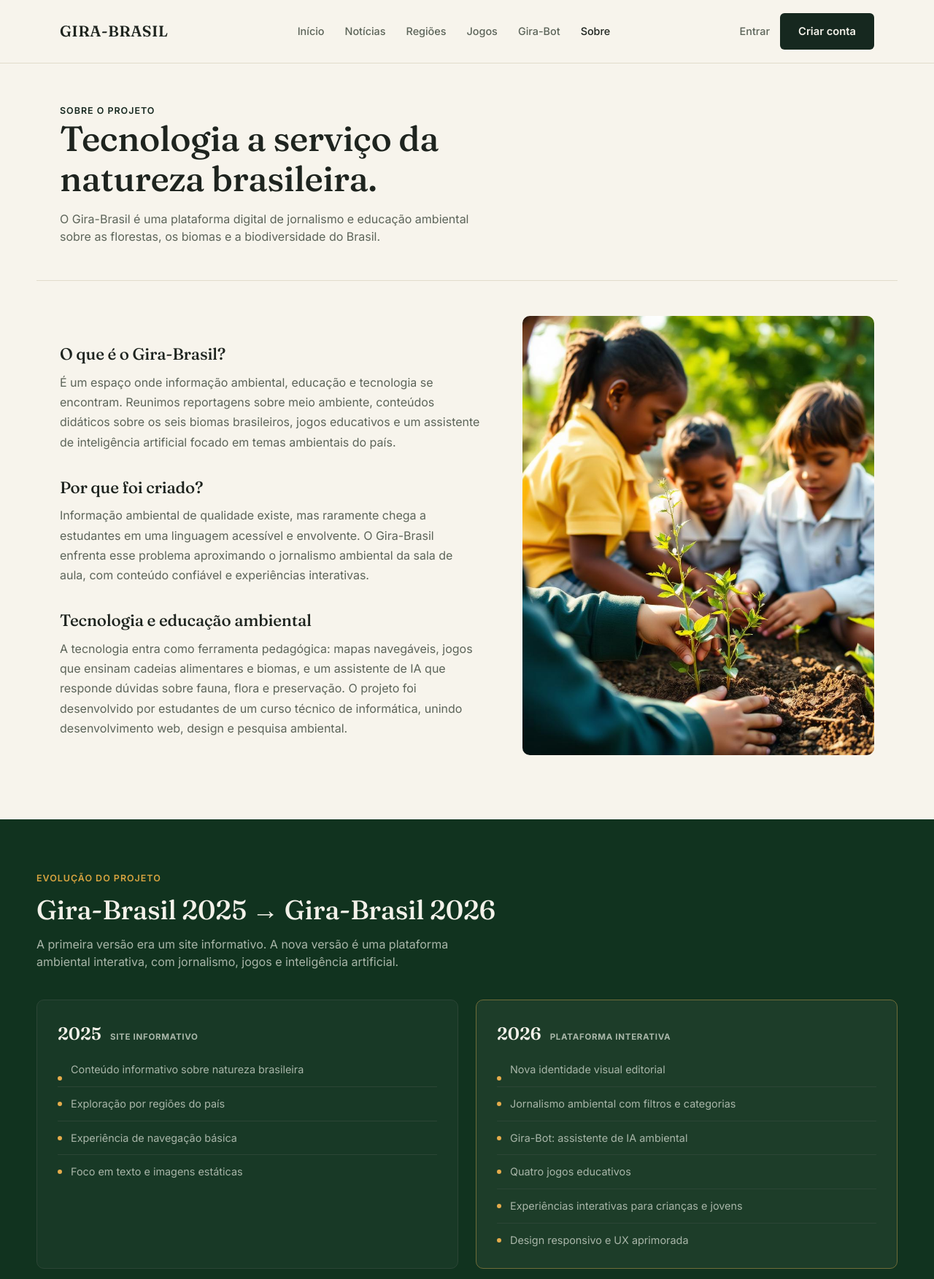
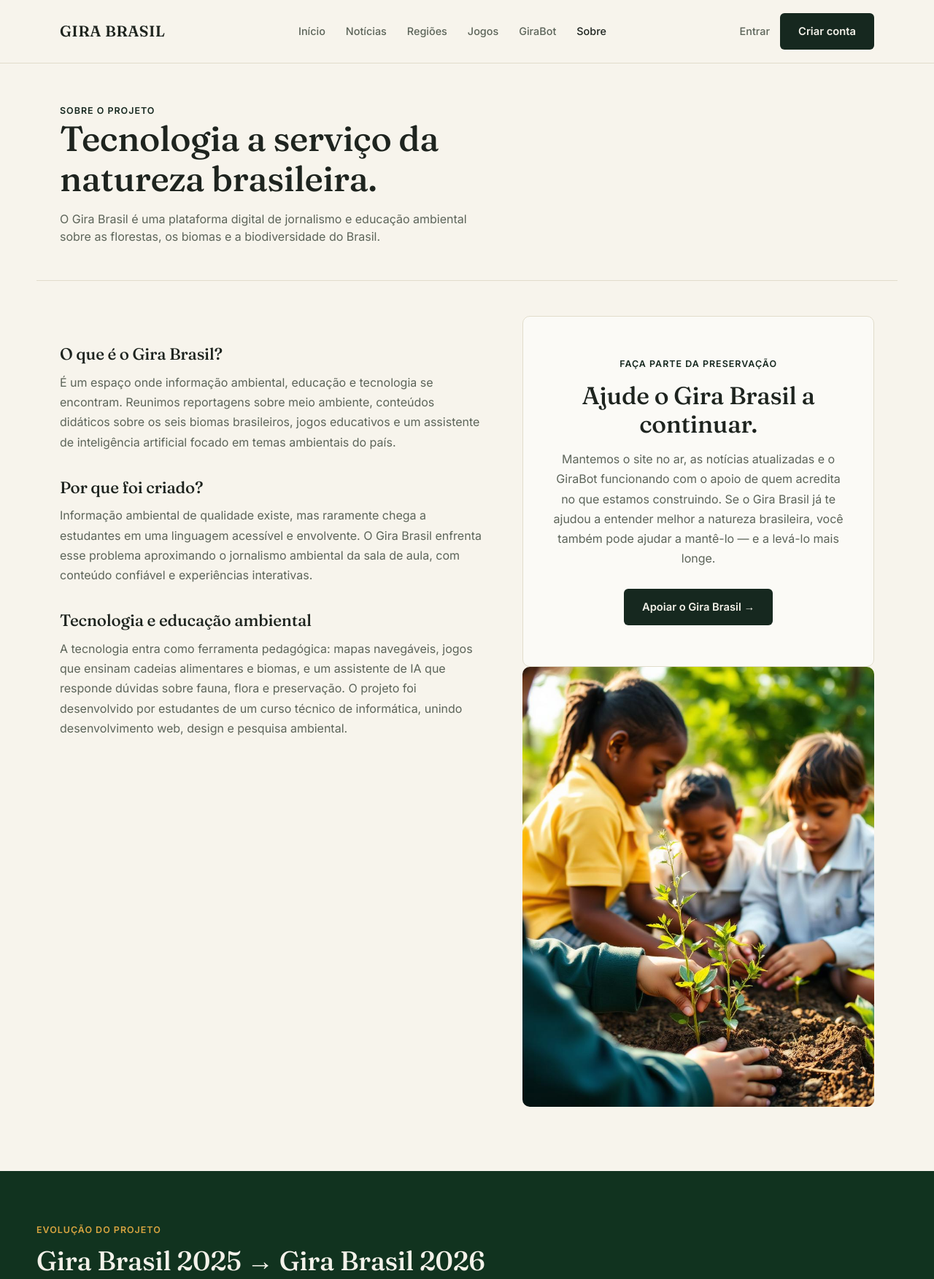
Before and after one commit to brasilgira/girabrasil-v2, a website: page public/sobre.html in a window 1280 px wide. Shown: the top 1753 px of the page at 73% size. Drawn offline with Linux system fonts and the light colour scheme.

Commit message:
Update sobre.html

```diff
--- a/public/sobre.html
+++ b/public/sobre.html
@@ -3,7 +3,7 @@
 <head>
 <meta charset="UTF-8">
 <meta name="viewport" content="width=device-width, initial-scale=1.0">
-<title>Sobre — Gira-Brasil</title>
+<title>Sobre — GiraBrasil</title>
 <link rel="stylesheet" href="css/base.css">
 <link rel="stylesheet" href="css/sobre.css">
 </head>
@@ -11,13 +11,13 @@
 
 <header class="header-site">
   <div class="header-inner">
-    <a href="index.html" class="logo-site">Gira-Brasil</a>
+    <a href="index.html" class="logo-site">Gira Brasil</a>
     <nav class="nav-site">
       <a href="index.html">Início</a>
       <a href="noticias.html">Notícias</a>
       <a href="regioes.html">Regiões</a>
       <a href="jogos.html">Jogos</a>
-      <a href="girabot.html">Gira-Bot</a>
+      <a href="girabot.html">GiraBot</a>
       <a href="sobre.html" class="ativo">Sobre</a>
     </nav>
     <div class="header-acoes">
@@ -30,22 +30,28 @@
 <div class="pagina-titulo">
   <div class="eyebrow">SOBRE O PROJETO</div>
   <h1>Tecnologia a serviço da natureza brasileira.</h1>
-  <p>O Gira-Brasil é uma plataforma digital de jornalismo e educação ambiental sobre as florestas, os biomas e a biodiversidade do Brasil.</p>
+  <p>O Gira Brasil é uma plataforma digital de jornalismo e educação ambiental sobre as florestas, os biomas e a biodiversidade do Brasil.</p>
 </div>
 
 <section class="secao-sobre-grid">
   <div class="sobre-texto">
-    <h2>O que é o Gira-Brasil?</h2>
+    <h2>O que é o Gira Brasil?</h2>
     <p>É um espaço onde informação ambiental, educação e tecnologia se encontram. Reunimos reportagens sobre meio ambiente, conteúdos didáticos sobre os seis biomas brasileiros, jogos educativos e um assistente de inteligência artificial focado em temas ambientais do país.</p>
 
     <h2>Por que foi criado?</h2>
-    <p>Informação ambiental de qualidade existe, mas raramente chega a estudantes em uma linguagem acessível e envolvente. O Gira-Brasil enfrenta esse problema aproximando o jornalismo ambiental da sala de aula, com conteúdo confiável e experiências interativas.</p>
+    <p>Informação ambiental de qualidade existe, mas raramente chega a estudantes em uma linguagem acessível e envolvente. O Gira Brasil enfrenta esse problema aproximando o jornalismo ambiental da sala de aula, com conteúdo confiável e experiências interativas.</p>
 
     <h2>Tecnologia e educação ambiental</h2>
     <p>A tecnologia entra como ferramenta pedagógica: mapas navegáveis, jogos que ensinam cadeias alimentares e biomas, e um assistente de IA que responde dúvidas sobre fauna, flora e preservação. O projeto foi desenvolvido por estudantes de um curso técnico de informática, unindo desenvolvimento web, design e pesquisa ambiental.</p>
   </div>
 
   <div class="sobre-imagem">
+    <div class="doacao-cta-inner doacao-cta-compacta">
+      <div class="eyebrow">FAÇA PARTE DA PRESERVAÇÃO</div>
+      <h2>Ajude o Gira Brasil a continuar.</h2>
+      <p>Mantemos o site no ar, as notícias atualizadas e o GiraBot funcionando com o apoio de quem acredita no que estamos construindo. Se o Gira Brasil já te ajudou a entender melhor a natureza brasileira, você também pode ajudar a mantê-lo — e a levá-lo mais longe.</p>
+      <a href="doacao.html" class="botao botao-primario">Apoiar o Gira Brasil →</a>
+    </div>
     <img src="assets/noticias/news-educacao.jpg" alt="Crianças plantando mudas de árvores em atividade de educação ambiental">
   </div>
 </section>
@@ -53,7 +59,7 @@
 <section class="secao-evolucao">
   <div class="evolucao-inner">
     <div class="eyebrow claro">EVOLUÇÃO DO PROJETO</div>
-    <h2>Gira-Brasil 2025 → Gira-Brasil 2026</h2>
+    <h2>Gira Brasil 2025 → Gira Brasil 2026</h2>
     <p>A primeira versão era um site informativo. A nova versão é uma plataforma ambiental interativa, com jornalismo, jogos e inteligência artificial.</p>
 
     <div class="grid-evolucao">
@@ -78,7 +84,7 @@
         <ul>
           <li>Nova identidade visual editorial</li>
           <li>Jornalismo ambiental com filtros e categorias</li>
-          <li>Gira-Bot: assistente de IA ambiental</li>
+          <li>GiraBot: assistente de IA ambiental</li>
           <li>Quatro jogos educativos</li>
           <li>Experiências interativas para crianças e jovens</li>
           <li>Design responsivo e UX aprimorada</li>
@@ -88,19 +94,10 @@
   </div>
 </section>
 
-<section class="secao-doacao">
-  <div class="doacao-cta-inner">
-    <div class="eyebrow">FAÇA PARTE DA PRESERVAÇÃO</div>
-    <h2>Ajude o Gira-Brasil a continuar.</h2>
-    <p>Mantemos o site no ar, as notícias atualizadas e o Gira-Bot funcionando com o apoio de quem acredita no que estamos construindo. Se o Gira-Brasil já te ajudou a entender melhor a natureza brasileira, você também pode ajudar a mantê-lo — e a levá-lo mais longe.</p>
-    <a href="doacao.html" class="botao botao-primario">Apoiar o Gira-Brasil →</a>
-  </div>
-</section>
-
 <section class="secao-cta-final">
 
   <h2>Comece a explorar</h2>
-  <p>Navegue pelas regiões, leia as reportagens, jogue e converse com o Gira-Bot.</p>
+  <p>Navegue pelas regiões, leia as reportagens, jogue e converse com o GiraBot.</p>
   <div class="cta-final-botoes">
     <a href="regioes.html" class="botao botao-primario">Explorar o Brasil →</a>
     <a href="jogos.html" class="botao botao-secundario">Ver os jogos →</a>
@@ -110,7 +107,7 @@
 <footer class="footer-site">
   <div class="footer-inner">
     <div class="footer-marca">
-      <div class="logo-site">Gira-Brasil</div>
+      <div class="logo-site">Gira Brasil</div>
       <p>Informação, tecnologia e educação para preservar a natureza brasileira.</p>
     </div>
     <div class="footer-col">
@@ -120,7 +117,7 @@
         <li><a href="noticias.html">Notícias</a></li>
         <li><a href="regioes.html">Regiões</a></li>
         <li><a href="jogos.html">Jogos</a></li>
-        <li><a href="girabot.html">Gira-Bot</a></li>
+        <li><a href="girabot.html">GiraBot</a></li>
         <li><a href="sobre.html">Sobre</a></li>
       </ul>
     </div>
@@ -134,7 +131,7 @@
     </div>
   </div>
   <div class="footer-base">
-    <span>Gira-Brasil © 2026</span>
+    <span>Gira Brasil © 2026</span>
     <span>Natureza • Informação • Educação • Tecnologia</span>
   </div>
 </footer>
```
